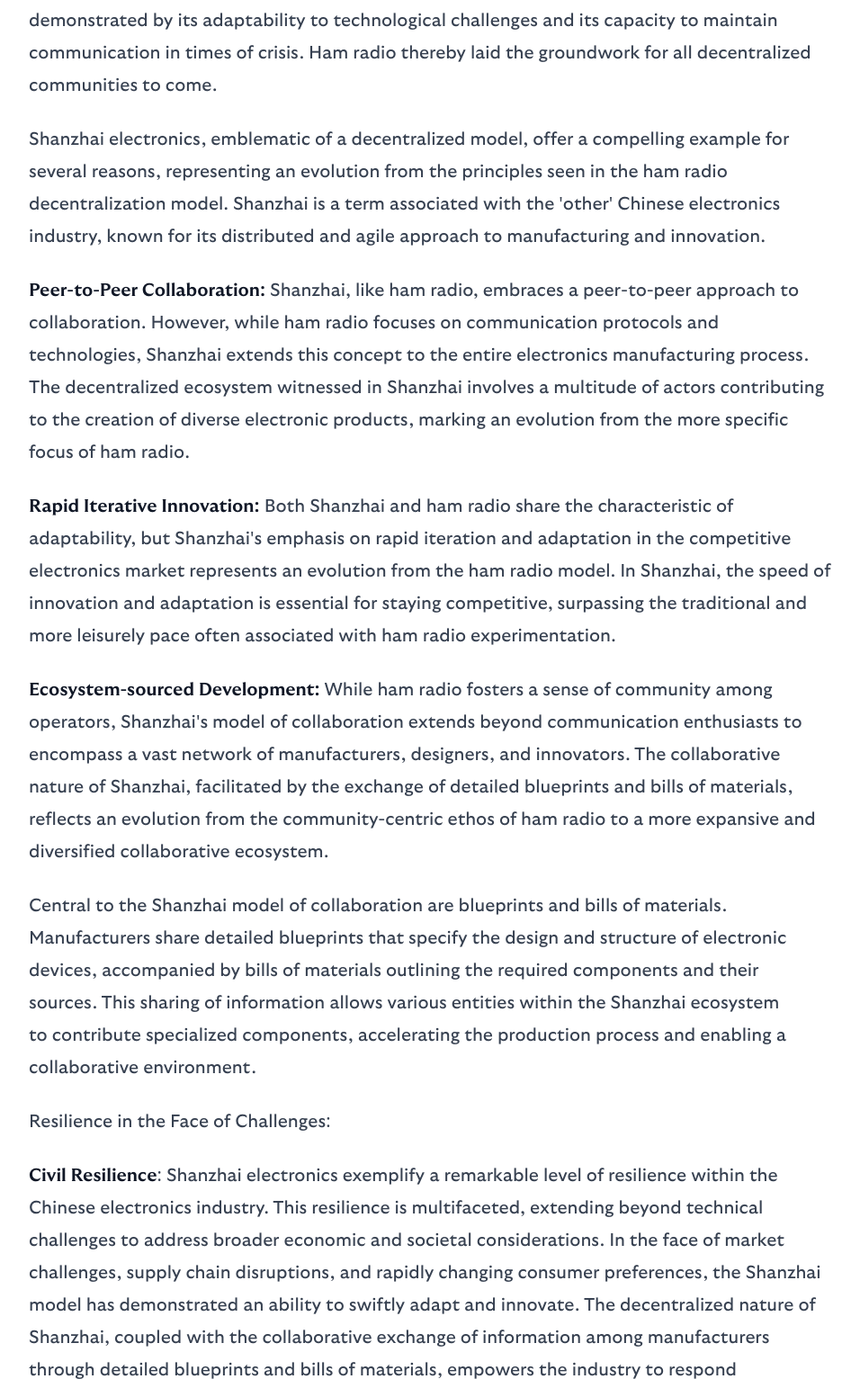
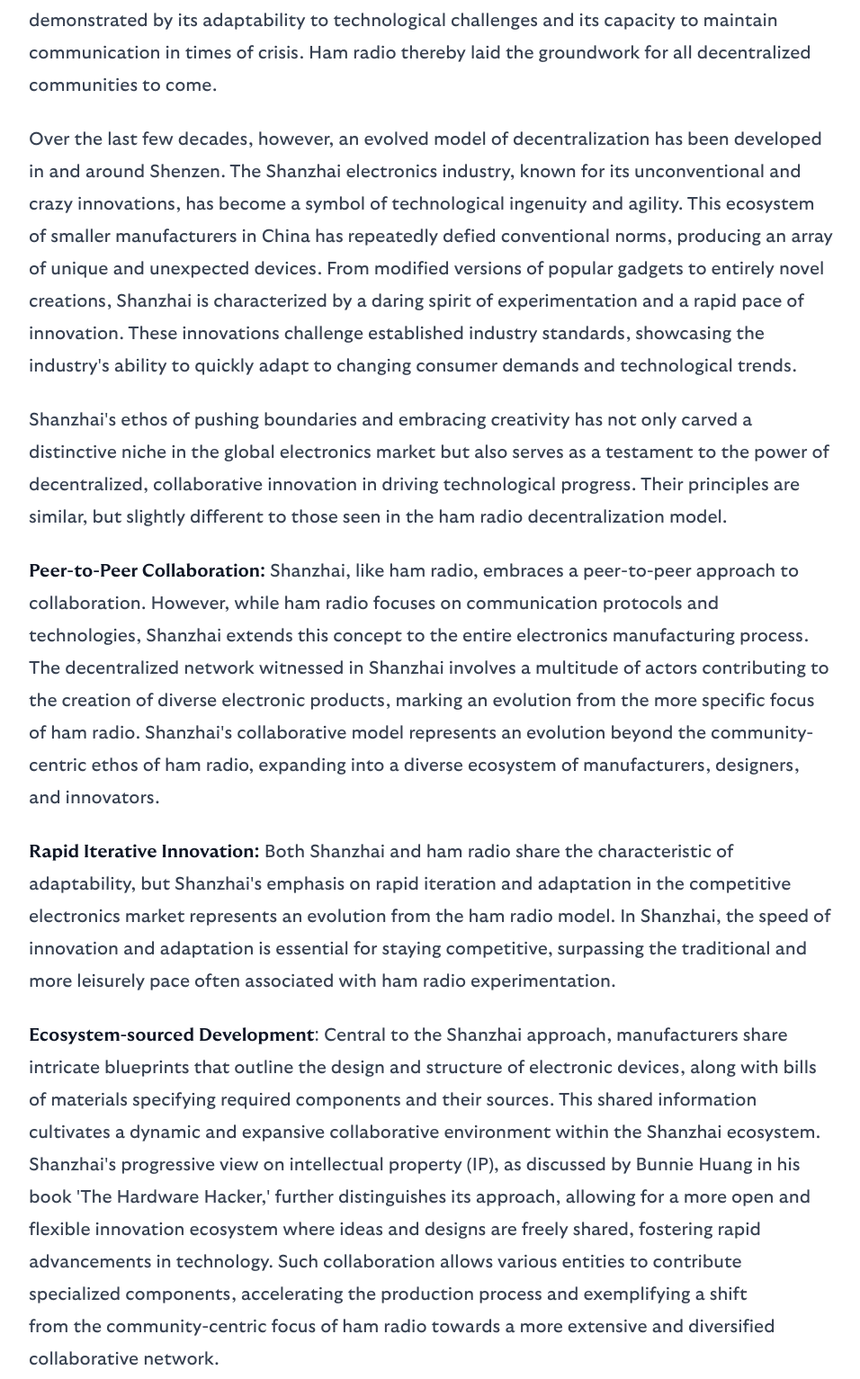
Before and after one commit to yeehaa123/yeehaa.io, an Astro site: page / in a window 1280 px wide. Shown: the part 9840-11373 px from the top of the page at 90% size, without its empty margins (160-1116 px from the left). Built offline with nearby package versions, Linux system fonts and the light colour scheme; Astro itself is replaced by a stand-in of ours; some packages are replaced by stand-ins of ours.

Commit message:
text additions

```diff
--- a/src/content/Work/Align the Misaligned.mdx
+++ b/src/content/Work/Align the Misaligned.mdx
@@ -113,17 +113,15 @@
 
 In the realm of technology, ham radio is often hailed as the prime example of decentralization. This model, rooted in the early 20th century, enabled direct peer-to-peer interactions without reliance on centralized infrastructures, while its community embodied a spirit of experimentation, self-reliance, and collaboration. Up until the current day, ham operators contribute to a network that spans the globe. Resilience  is inherent in ham radio, which is demonstrated by its adaptability to technological challenges and its capacity to maintain communication in times of crisis. Ham radio thereby laid the groundwork for all decentralized communities to come.
 
-Shanzhai electronics, emblematic of a decentralized model, offer a compelling example for several reasons, representing an evolution from the principles seen in the ham radio decentralization model. Shanzhai is a term associated with the 'other' Chinese electronics industry, known for its distributed and agile approach to manufacturing and innovation.
+Over the last few decades, however, an evolved model of decentralization has  been developed in and around Shenzen. The Shanzhai electronics industry, known for its unconventional and crazy innovations, has become a symbol of technological ingenuity and agility. This ecosystem of smaller manufacturers in China has repeatedly defied conventional norms, producing an array of unique and unexpected devices. From modified versions of popular gadgets to entirely novel creations, Shanzhai is characterized by a daring spirit of experimentation and a rapid pace of innovation. These innovations challenge established industry standards, showcasing the industry's ability to quickly adapt to changing consumer demands and technological trends.
 
-**Peer-to-Peer Collaboration:** Shanzhai, like ham radio, embraces a peer-to-peer approach to collaboration. However, while ham radio focuses on communication protocols and technologies, Shanzhai extends this concept to the entire electronics manufacturing process. The decentralized ecosystem witnessed in Shanzhai involves a multitude of actors contributing to the creation of diverse electronic products, marking an evolution from the more specific focus of ham radio.
+Shanzhai's ethos of pushing boundaries and embracing creativity has not only carved a distinctive niche in the global electronics market but also serves as a testament to the power of decentralized, collaborative innovation in driving technological progress. Their principles are similar, but slightly different to those seen in the ham radio decentralization model.
+
+**Peer-to-Peer Collaboration:** Shanzhai, like ham radio, embraces a peer-to-peer approach to collaboration. However, while ham radio focuses on communication protocols and technologies, Shanzhai extends this concept to the entire electronics manufacturing process. The decentralized network witnessed in Shanzhai involves a multitude of actors contributing to the creation of diverse electronic products, marking an evolution from the more specific focus of ham radio. Shanzhai's collaborative model represents an evolution beyond the community-centric ethos of ham radio, expanding into a diverse ecosystem of manufacturers, designers, and innovators.
 
 **Rapid Iterative Innovation:** Both Shanzhai and ham radio share the characteristic of adaptability, but Shanzhai's emphasis on rapid iteration and adaptation in the competitive electronics market represents an evolution from the ham radio model. In Shanzhai, the speed of innovation and adaptation is essential for staying competitive, surpassing the traditional and more leisurely pace often associated with ham radio experimentation.
 
-**Ecosystem-sourced Development:** While ham radio fosters a sense of community among operators, Shanzhai's model of collaboration extends beyond communication enthusiasts to encompass a vast network of manufacturers, designers, and innovators. The collaborative nature of Shanzhai, facilitated by the exchange of detailed blueprints and bills of materials, reflects an evolution from the community-centric ethos of ham radio to a more expansive and diversified collaborative ecosystem.
-
-Central to the Shanzhai model of collaboration are blueprints and bills of materials. Manufacturers share detailed blueprints that specify the design and structure of electronic devices, accompanied by bills of materials outlining the required components and their sources. This sharing of information allows various entities within the Shanzhai ecosystem to contribute specialized components, accelerating the production process and enabling a collaborative environment.
-
-Resilience in the Face of Challenges:
+**Ecosystem-sourced Development**: Central to the Shanzhai approach, manufacturers share intricate blueprints that outline the design and structure of electronic devices, along with bills of materials specifying required components and their sources. This shared information cultivates a dynamic and expansive collaborative environment within the Shanzhai ecosystem. Shanzhai's progressive view on intellectual property (IP), as discussed by Bunnie Huang in his book 'The Hardware Hacker,' further distinguishes its approach, allowing for a more open and flexible innovation ecosystem where ideas and designs are freely shared, fostering rapid advancements in technology. Such collaboration allows various entities to contribute specialized components, accelerating the production process and exemplifying a shift from the community-centric focus of ham radio towards a more extensive and diversified collaborative network.
 
 **Civil Resilience**: Shanzhai electronics exemplify a remarkable level of resilience within the Chinese electronics industry. This resilience is multifaceted, extending beyond technical challenges to address broader economic and societal considerations. In the face of market challenges, supply chain disruptions, and rapidly changing consumer preferences, the Shanzhai model has demonstrated an ability to swiftly adapt and innovate. The decentralized nature of Shanzhai, coupled with the collaborative exchange of information among manufacturers through detailed blueprints and bills of materials, empowers the industry to respond dynamically to external pressures. Furthermore, Shanzhai's resilience has implications for civil resilience by contributing to economic diversification and empowering local communities. The model's adaptability and ability to navigate complexities in the global electronics market underscore its significance not only as an innovative manufacturing approach but also as a contributor to broader societal resilience.
 
```
